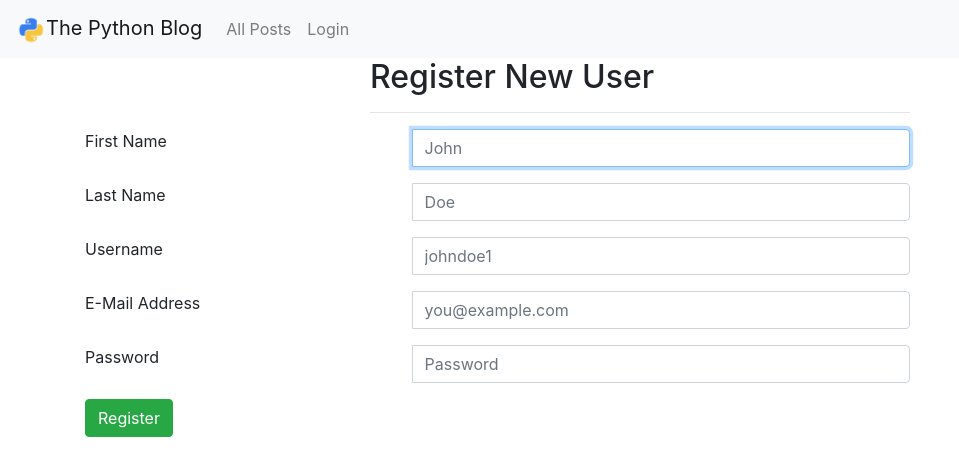
After one commit to mijofields/python_CRUD, a Flask app: template templates/register.html in a window 1280 px wide. The commit adds this page. Shown: the top 476 px of the page, without its empty margins (0-959 px from the left). Run offline with Flask 2, Linux system fonts and the light colour scheme; the template is opened without the code that fills it, so the values that code supplies are empty; parts of the project's set-up code (start-up, migrations or seed data) failed here and were passed over; some libraries are stand-ins or nearby versions.

Commit message:
user registration form and route, edit posts complete

```diff
--- a/app.py
+++ b/app.py
@@ -60,6 +60,27 @@ def index():
     cur.close()
     return render_template('index.html', posts=posts)
 
+@app.route('/register', methods=['GET', 'POST'])
+def register():
+
+    if request.method == 'GET':
+        return render_template('register.html')
+
+    else:
+        form = request.form
+        firstname = form['firstname']
+        lastname = form['lastname']
+        username = form['username']
+        email = form['email']
+        password = form['password']
+        cur = mysql.connection.cursor()
+        cur.execute("INSERT INTO users (firstname, lastname, username, email, password) VALUES (%s, %s, %s, %s, %s)", [firstname, lastname, username, email, password])
+        mysql.connection.commit()
+        cur.close()
+        flash('You are registered, you can now login!')
+        return redirect(url_for('index'))
+
+
 
 #login page using hashed password allowing user session
 @app.route('/login', methods=['POST'])
@@ -103,15 +124,25 @@ def delete(postid):
 @login_required
 def editpost(postid):
 
-    print('edit working')
-    cur = mysql.connection.cursor()
-    cur.execute("SELECT * FROM posts WHERE postid = %s", [postid])
-    post = cur.fetchone()
-    print(post['title'])
-    cur.close()
-    return render_template('edit_post.html', post=post)
-    # return jsonify({'data': render_template('edit_post.html', post=post)})
+    if request.method == 'POST':
+        form = request.form
+        newtitle = form['newtitle']
+        newbody = form['newbody']
+        cur = mysql.connection.cursor()
+        cur.execute("UPDATE posts SET title=%s, body=%s WHERE postid=%s", [newtitle, newbody, postid])
+        mysql.connection.commit()
+        cur.close()
+        flash('You have updated a post')
+        return redirect('/user/' + session['username'] )
 
+    else:
+        print('edit working')
+        cur = mysql.connection.cursor()
+        cur.execute("SELECT * FROM posts WHERE postid = %s", [postid])
+        post = cur.fetchone()
+        print(post['title'])
+        cur.close()
+        return render_template('edit_post.html', post=post)
 
 
 @app.route('/user/<username>', methods=['GET'])
--- a/templates/_navbar.html
+++ b/templates/_navbar.html
@@ -8,8 +8,8 @@
 
     <div class="collapse navbar-collapse" id="navbarTogglerDemo02">
       <ul class="navbar-nav mr-auto mt-2 mt-md-0">
-        <li class="nav-item active">
-          <a class="nav-link" href="/">All Posts<span class="sr-only">(current)</span></a>
+        <li class="nav-item">
+          <a class="nav-link" href="/" id="allposts">All Posts</a>
         </li>
 
           {% if session['logged_in'] %}
--- a/templates/index.html
+++ b/templates/index.html
@@ -32,7 +32,7 @@
             <div class="modal-body">
                 <form class="form" role="form" action="/login" autocomplete="off" id="formLogin" novalidate="" method="POST">
                     <div class="form-group">
-                        <a href="" class="float-right">New user?</a>
+                        <a href="/register" class="float-right">New user?</a>
                         <label for="username">Username</label>
                         <input type="text" class="form-control form-control-lg" name="username" id="username" required>
                         <div class="invalid-feedback">Oops, you missed this one.</div>
--- /dev/null
+++ b/templates/register.html
@@ -0,0 +1,145 @@
+{% extends 'base.html' %}
+{% block sub_content %}
+
+<div class="container">
+        <form class="form-horizontal" role="form" method="POST" action="/register">
+            <div class="row">
+                <div class="col-md-3"></div>
+                <div class="col-md-6">
+                    <h2>Register New User</h2>
+                    <hr>
+                </div>
+            </div>
+            <div class="row">
+                <div class="col-md-3 field-label-responsive">
+                    <label for="name">First Name</label>
+                </div>
+                <div class="col-md-6">
+                    <div class="form-group">
+                        <div class="input-group mb-2 mr-sm-2 mb-sm-0">
+                            <div class="input-group-addon" style="width: 2.6rem"><i class="fa fa-user"></i></div>
+                            <input type="text" name="firstname" class="form-control" id="name"
+                                   placeholder="John" required autofocus>
+                        </div>
+                    </div>
+                </div>
+                <div class="col-md-3">
+                    <div class="form-control-feedback">
+                            <span class="text-danger align-middle">
+                                <!-- Put name validation error messages here -->
+                            </span>
+                    </div>
+                </div>
+            </div>
+            <div class="row">
+                    <div class="col-md-3 field-label-responsive">
+                        <label for="name">Last Name</label>
+                    </div>
+                    <div class="col-md-6">
+                        <div class="form-group">
+                            <div class="input-group mb-2 mr-sm-2 mb-sm-0">
+                                <div class="input-group-addon" style="width: 2.6rem"><i class="fa fa-user"></i></div>
+                                <input type="text" name="lastname" class="form-control" id="name"
+                                       placeholder="Doe" required autofocus>
+                            </div>
+                        </div>
+                    </div>
+                    <div class="col-md-3">
+                        <div class="form-control-feedback">
+                                <span class="text-danger align-middle">
+                                    <!-- Put name validation error messages here -->
+                                </span>
+                        </div>
+                    </div>
+                </div>
+                <div class="row">
+                        <div class="col-md-3 field-label-responsive">
+                            <label for="name">Username</label>
+                        </div>
+                        <div class="col-md-6">
+                            <div class="form-group">
+                                <div class="input-group mb-2 mr-sm-2 mb-sm-0">
+                                    <div class="input-group-addon" style="width: 2.6rem"><i class="fa fa-user"></i></div>
+                                    <input type="text" name="username" class="form-control" id="name"
+                                           placeholder="johndoe1" required autofocus>
+                                </div>
+                            </div>
+                        </div>
+                        <div class="col-md-3">
+                            <div class="form-control-feedback">
+                                    <span class="text-danger align-middle">
+                                        <!-- Put name validation error messages here -->
+                                    </span>
+                            </div>
+                        </div>
+                    </div>
+            <div class="row">
+                <div class="col-md-3 field-label-responsive">
+                    <label for="email">E-Mail Address</label>
+                </div>
+                <div class="col-md-6">
+                    <div class="form-group">
+                        <div class="input-group mb-2 mr-sm-2 mb-sm-0">
+                            <div class="input-group-addon" style="width: 2.6rem"><i class="fa fa-at"></i></div>
+                            <input type="text" name="email" class="form-control" id="email"
+                                   placeholder="you@example.com" required autofocus>
+                        </div>
+                    </div>
+                </div>
+                <div class="col-md-3">
+                    <div class="form-control-feedback">
+                            <span class="text-danger align-middle">
+                                <!-- Put e-mail validation error messages here -->
+                            </span>
+                    </div>
+                </div>
+            </div>
+            <div class="row">
+                <div class="col-md-3 field-label-responsive">
+                    <label for="password">Password</label>
+                </div>
+                <div class="col-md-6">
+                    <div class="form-group has-danger">
+                        <div class="input-group mb-2 mr-sm-2 mb-sm-0">
+                            <div class="input-group-addon" style="width: 2.6rem"><i class="fa fa-key"></i></div>
+                            <input type="password" name="password" class="form-control" id="password"
+                                   placeholder="Password" required>
+                        </div>
+                    </div>
+                </div>
+                <div class="col-md-3">
+                    <div class="form-control-feedback">
+                            <span class="text-danger align-middle">
+                                <i class="fa fa-close"></i>
+                            </span>
+                    </div>
+                </div>
+            </div>
+            <!-- <div class="row">
+                <div class="col-md-3 field-label-responsive">
+                    <label for="password">Confirm Password</label>
+                </div>
+                <div class="col-md-6">
+                    <div class="form-group">
+                        <div class="input-group mb-2 mr-sm-2 mb-sm-0">
+                            <div class="input-group-addon" style="width: 2.6rem">
+                                <i class="fa fa-repeat"></i>
+                            </div>
+                            <input type="password" name="password-confirmation" class="form-control"
+                                   id="password-confirm" placeholder="Password" required>
+                        </div>
+                    </div>
+                </div>
+            </div> -->
+            <div class="row">
+                <!-- <div class="col-md-3"></div> -->
+                <div class="col-md-6">
+                    <button type="submit" class="btn btn-success"><i class="fa fa-user-plus"></i> Register</button>
+                </div>
+            </div>
+        </form>
+    </div>
+
+
+
+{% endblock %}
```
Also changed, not shown: templates/edit_post.html (+25 -2 lines), templates/home.html (+3 -31 lines).
